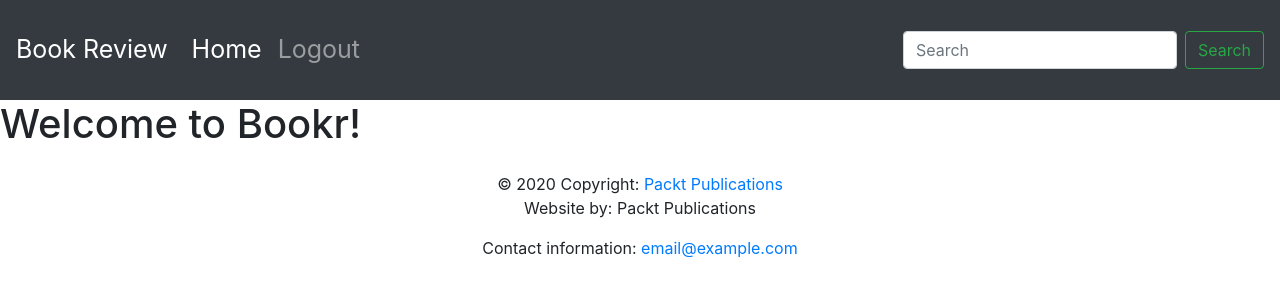
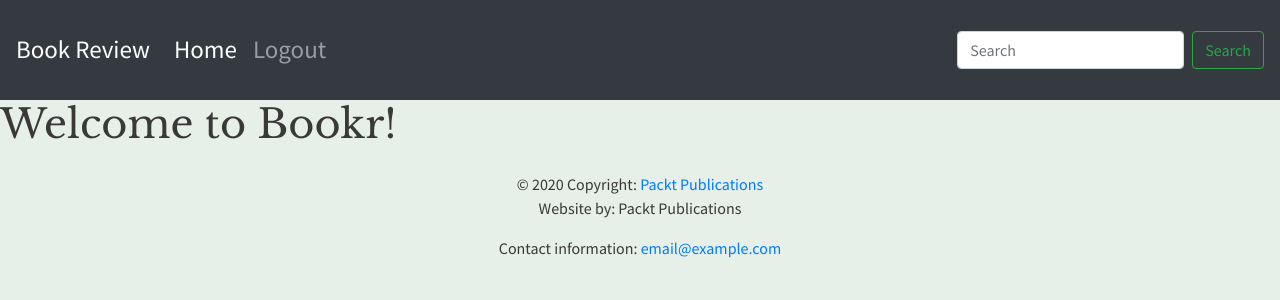
Before and after one commit to hoot-dev/bookr, a Django app: page / in a window 1280 px wide. Shown: the top 300 px of the page. Run offline with Django 3.2, Linux system fonts and the light colour scheme; some libraries are stand-ins or nearby versions.

Commit message:
moving styles into main.css

```diff
--- a/bookr/settings.py
+++ b/bookr/settings.py
@@ -125,3 +125,5 @@ STATIC_URL = '/static/'
 # https://docs.djangoproject.com/en/3.2/ref/settings/#default-auto-field
 
 DEFAULT_AUTO_FIELD = 'django.db.models.BigAutoField'
+
+STATICFILES_DIRS = [os.path.join(BASE_DIR, 'static')]
--- /dev/null
+++ b/static/main.css
@@ -0,0 +1,22 @@
+.navbar {
+    min-height: 100px;
+    font-size: 25px;
+}
+
+.navbar-brand {
+    font-size: 25px;
+}
+
+.navbar-brand>img {
+    height: 60px;
+}
+
+body {
+    font-family: 'Source Sans Pro', sans-serif;
+    background-color: #e6efe8;
+    color: #393939;
+}
+
+h1, h2, h3, h4, h5, h6 {
+    font-family: 'Libre Baskerville', serif;
+}
--- a/templates/base.html
+++ b/templates/base.html
@@ -12,18 +12,10 @@
     <link rel="stylesheet" href="https://cdnjs.cloudflare.com/ajax/libs/font-awesome/4.7.0/css/font-awesome.min.css">
 
     <title>Book Review</title>
-    <style type="text/css">
-      .navbar {
-        min-height: 100px;
-        font-size: 25px;
-      }
-      .navbar-brand {
-        font-size: 25px;
-      }
-      .navbar-brand > img {
-        height: 60px;
-      }
-    </style>
+
+    <link rel="stylesheet" href="{% static 'main.css' %}">
+
+    <link rel="stylesheet" href="https://fonts.googleapis.com/css?family=Libre+Baskerville|Source+Sans+Pro&display=swap">
   </head>
   <body>
         <nav class="navbar navbar-expand-sm navbar-dark bg-dark sticky-top">
```
